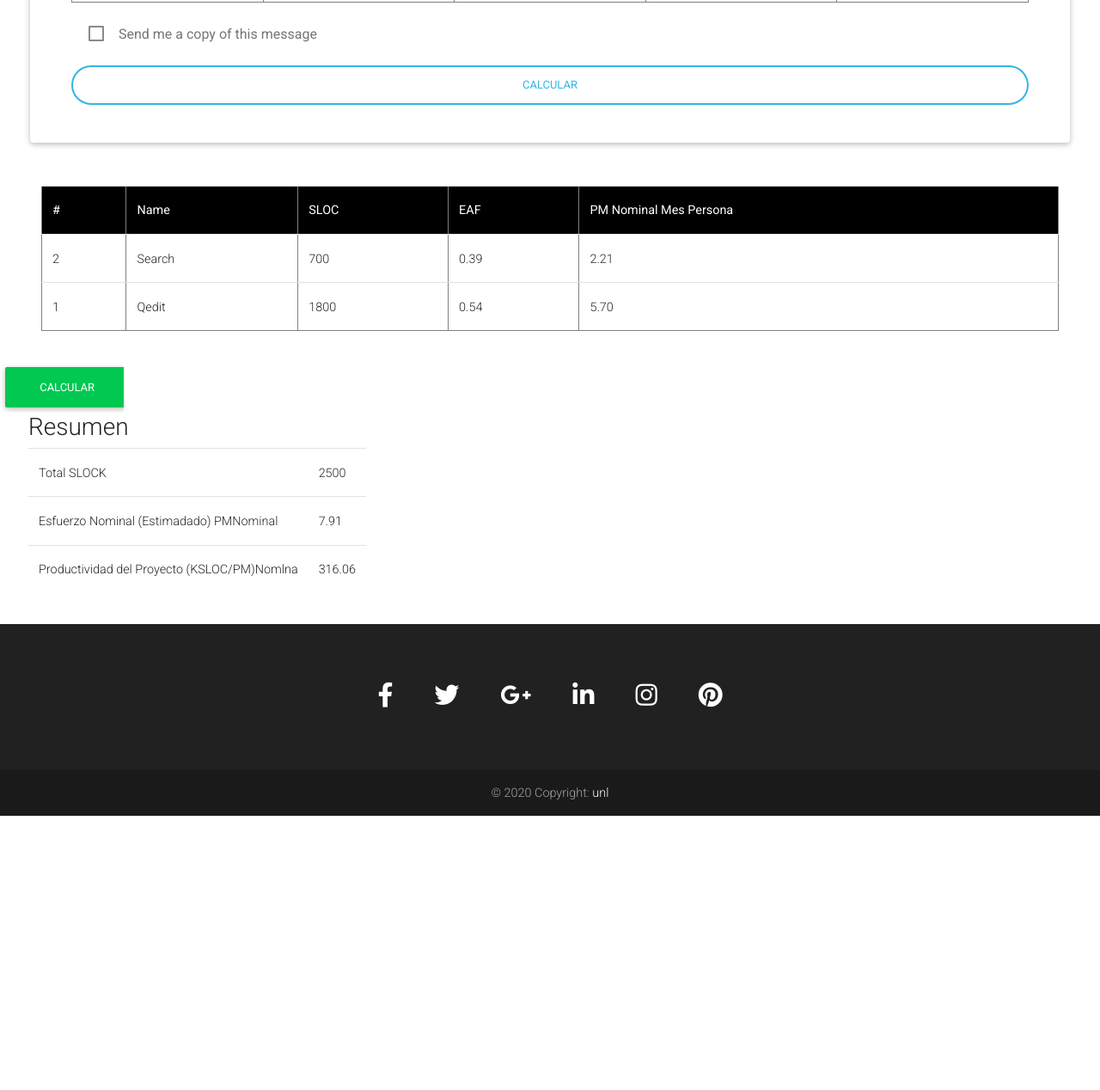
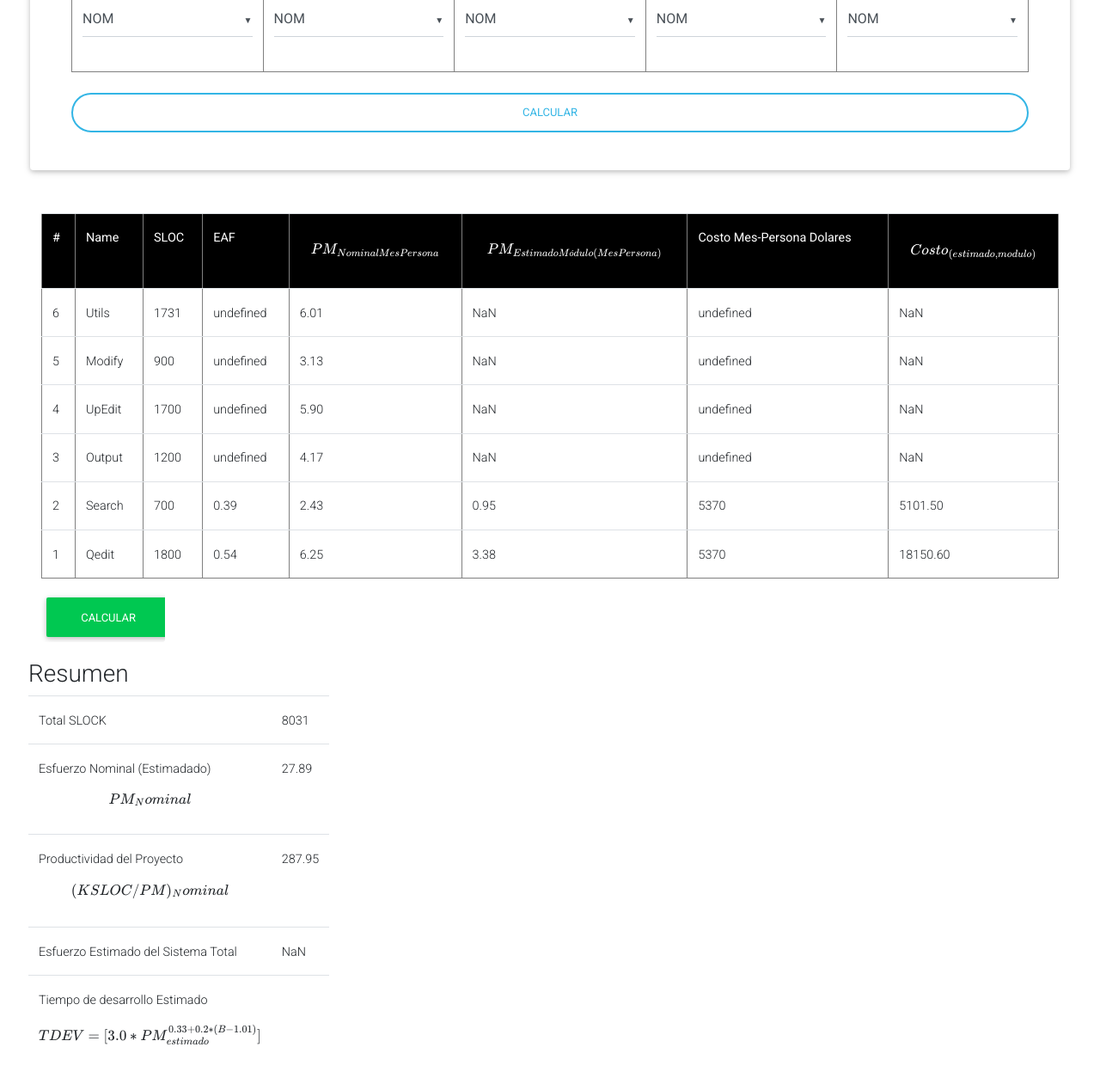
Before and after one commit to Jhonny-Morocho/COCOMO-2-, a plain HTML site: page index.html in a window 1280 px wide. Shown: the part 1150-2418 px from the top of the page at 86% size. Before the commit the page ends 2099 px from the top, so only its background shows below. Drawn offline with nearby package versions, Linux system fonts and the light colour scheme; files that its build step writes are made by us from their sources.

Commit message:
Acomodar Codigo

```diff
--- /dev/null
+++ b/controler/formulas.js
@@ -0,0 +1,15 @@
+// ======================Calculo del factor Exponencial ==================================
+// ======================Calculo del factor Exponencial ==================================
+// ======================Calculo del factor Exponencial ==================================
+// ======================Calculo del factor Exponencial ==================================
+
+
+function factorExponencialDeEscala_B(){
+    var B=0,numB=0 ;
+    for(var i = 0; i < arrayDatoStatico.factorEscala.length; i++){
+        numB = (arrayDatoStatico.factorEscala[i]);
+        B = numB + B;
+    }
+    B=(1.01+0.01*B).toFixed(2);
+    return B;
+}
--- a/index.html
+++ b/index.html
@@ -88,8 +88,11 @@
 										<button class="btn-save btn btn-primary btn-sm" id="btn_excl">Guardar</button>
 									</div>
 								</div>
-
-
+								 <!-- ============COSTO MES PERSONA============ -->
+								<div class="md-form mt-3">
+									<input type="number" id="materialSubscriptionFormPasswords" class="form-control" min="500" required>
+									<label for="materialSubscriptionFormPasswords">Costo Mes/Persona</label>
+								</div>
 								<!--Message-->
 								<label for="materialContactFormMessage">EM (Multiplicadores de esfuerzo) POST PRODUCCION</label>
 								<div class="md-form" >
@@ -439,12 +442,9 @@
 									  </table>
 								</div>
 
-								<!-- Copy -->
-								<div class="form-check">
-									<input type="checkbox" class="form-check-input" id="materialContactFormCopy">
-									<label class="form-check-label" for="materialContactFormCopy">Send me a copy of this
-										message</label>
-								</div>
+
+
+
 
 								<!-- Send button -->
 								<button class="btn btn-outline-info btn-rounded btn-block z-depth-0 my-4 waves-effect"
@@ -458,23 +458,27 @@
 				</div>
 
 				<div class="col-lg-12">
-					<form action="#" method="post">
-						<div class="card-body px-lg-5 pt-0">
+					<form action="#" method="post" id="estimar">
+						<div class="card-body px-lg-5 pt-0 ">
 
 							<TABLE BORDER class="table">
 								<TR class="black white-text dataAfter">
 									<TH COLSPAN=1 title="Numero de Modulo">#</TH>
 									<TH COLSPAN=1 title="Nombre Modulo">Name</TH>
 									<TH COLSPAN=1 title="Numero de Lienas de Código">SLOC</TH>
-									<TH COLSPAN=1 title="">EAF</TH>
-									<TH colspan="1" title="Cociente entre Lienas de Codigo de cada modulo/Productividad del Proyecto">PM Nominal Mes Persona</TH>
+									<TH COLSPAN=1 title="Factor de Ajuste para cada modulo">EAF</TH>
+									<TH colspan="1" title="Cociente entre Lienas de Codigo de cada modulo/Productividad del Proyecto"><p>\[ {PM_{Nominal Mes Persona}}\]</p></TH>
+									<TH colspan="1" title="Esfuerzo estimado por modulo PM nominal,modulo*EAF"><p>\[ {PM_{Estimado Módulo(Mes Persona)}}\]</p></TH>
+									<TH colspan="1" title="Esfuerzo estimado por modulo PM nominal,modulo*EAF">Costo Mes-Persona Dolares</TH>
+									<TH colspan="1" title="Costo del modulo"><p>\[ {Costo_{(estimado,modulo)}}\]</p></TH>
 
 								</TR>
 
 								<!-- DATA DESDE JS -->
 							</TABLE>
+							<input type="submit" name="btn_pagar" value="Calcular" class="btn btn-success col-md-12">
 						</div>
-						<input type="submit" name="btn_pagar" value="Calcular" class="btn btn-success col-md-12">
+
 					</form>
 
 				</div>
@@ -491,17 +495,26 @@
 												<td class="totalSlock">0</td>
 											</tr>
 											<tr class="total">
-												<td title="Es el esfuerzo Nominal ajustado por 7 factores, que reflejan otros aspectos propios del proyecto que afectan al esfuerzo necesario para la ejecución del mism">Esfuerzo Nominal (Estimadado) PMNominal</td>
+												<td title="Es el esfuerzo Nominal ajustado por 7 factores, que reflejan otros aspectos propios del proyecto que afectan al esfuerzo necesario para la ejecución del mism">Esfuerzo Nominal (Estimadado)  <p>\[ {PM_Nominal}\]</p></td>
 												<td class="esfuerzoNominal">0</td>
 											</tr>
 											<tr class="total">
-												<td >Productividad del Proyecto (KSLOC/PM)Nomlna</td>
+												<td >Productividad del Proyecto  <p>\[ {(KSLOC/PM)_Nominal}\]</p></td>
 												<td class="productividadNominal">0</td>
+											</tr>
+											<tr class="total">
+												<td >Esfuerzo Estimado  del Sistema Total</td>
+												<td class="esfuerzoEstimadoDelSistemTotal">0</td>
+											</tr>
+											<tr class="total">
+												<td >Tiempo de desarrollo Estimado <p>\[TDEV = {[3.0*PM_{estimado}^{0.33+0.2*(B-1.01)} ]}\]</p></td>
+												<td class="timeDevEstimado">0</td>
 											</tr>
 										</tbody>
 									</table>
 								</div>
 							</div>
+
 
 
 							<input type="hidden" id="descuentoId" name="descuento" value="50">
@@ -588,7 +601,14 @@
 	<!-- Your custom scripts (optional) -->
 	<script type="text/javascript" src="../../controler/appCocomos.js"></script>
 	<script type="text/javascript" src="../../controler/eaf.js"></script>
+
 	<script type="text/javascript" src="../../view/table.js"></script>
+	<script type="text/javascript" src="../../controler/formulas.js"></script>
+
+	<script src="https://polyfill.io/v3/polyfill.min.js?features=es6"></script>
+	<script id="MathJax-script" async
+			src="https://cdn.jsdelivr.net/npm/mathjax@3/es5/tex-mml-chtml.js">
+	</script>
 
 </body>
 
--- a/view/table.js
+++ b/view/table.js
@@ -1,13 +1,9 @@
 
-// datos leidos desde el formulario de lineas de codigo
-// var arrayDatoStatico={nombre:['Qedit','Search','Output','UpEdit','Modify','Utils'],
-// 					  slock:[1800,700,1200,1700,900,1731],
-// 					  factorEscala:[3.72 , 3.04 , 4.24 ,3.29 , 4.68]
-// 					}
-var arrayDatoStatico={nombre:['Qedit','Search'],
-	slock:[1800,700],
+var arrayDatoStatico={nombre:['Qedit','Search','Output','UpEdit','Modify','Utils'],
+	slock:[1800,700,1200,1700,900,1731],
 	factorEscala:[3.72 , 3.04],
-	EAF:[0.54,0.39]
+	EAF:[0.54,0.39],
+	Sueldo:[5370,5370]
 }
 
 
@@ -17,6 +13,7 @@ function calcularEAF(){
 
   }
 
+  //=====================
 
 //1. Sumar el total de lienas de codigo de todo el proyecto
 var numero=0,sloc=0, TD="";
@@ -67,21 +64,32 @@ const A=2.94;//es una constante que captura los efectos lineales sobre el esfuer
 
 
 //===========IMPRIMIR ============
+var esfuerzoEstimadoDelSistemTotal=0;
+var TDEV=0,Pm_estimado_modulo=0;
 for(var i = 0; i < arrayDatoStatico.slock.length; i++){
+
 	// imprimir data
-	TD='<tr>'+
+	Pm_estimado_modulo=(arrayDatoStatico.EAF[i]*(arrayDatoStatico.slock[i]/ProductividadNominal)).toFixed(2);
+	TD='<tr class="nodosData">'+
 
 			'<td>'+(i+1)+'</td>'+
 			'<td>'+arrayDatoStatico.nombre[i]+'</td>'+
 			'<td>'+arrayDatoStatico.slock[i]+'</td>'+
 			'<td>'+arrayDatoStatico.EAF[i]+'</td>'+
 			'<td>'+(arrayDatoStatico.slock[i]/ProductividadNominal).toFixed(2)+'</td>'+
+			'<td>'+Pm_estimado_modulo+'</td>'+
+			'<td>'+arrayDatoStatico.Sueldo[i]+'</td>'+
+			'<td>'+(arrayDatoStatico.Sueldo[i]*Pm_estimado_modulo).toFixed(2)+'</td>'+
+
 
 		'/<tr>';
 	$('.dataAfter').after(TD);
-
-
+	esfuerzoEstimadoDelSistemTotal+=arrayDatoStatico.EAF[i]*(arrayDatoStatico.slock[i]/ProductividadNominal);
 }
+//Tiempo de dasarrolo estimado del proyecto
+$('.esfuerzoEstimadoDelSistemTotal').html(esfuerzoEstimadoDelSistemTotal.toFixed(2));
+TDEV=[3.0*Math.pow(esfuerzoEstimadoDelSistemTotal,(0.33+0.2*(B-1.01)))];
+$('.timeDevEstimado').html(TDEV);
 //Esfuerzo nominal por modulo
 // for(var i = 0; i < arrayDatoStatico.factorEscala.length; i++){
 // 	var tdPM_nominal_modulo='<tr>'+
@@ -96,6 +104,17 @@ for(var i = 0; i < arrayDatoStatico.slock.length; i++){
 // }
 
 
-//===============================2. ESFUERZO APLICADO==============================//
 
-//tablaEstimacion();
+//===============================IMPRIMIR TABLA CON LOS CALCULOS ESTIMADOS=============================//
+
+
+$('#estimar').on('click',function(e){
+    e.preventDefault();
+	//alert("Imprme tabla");
+	$('.nodosData').remove();
+});
+
+
+function imprimirTabla(){
+
+}
```
